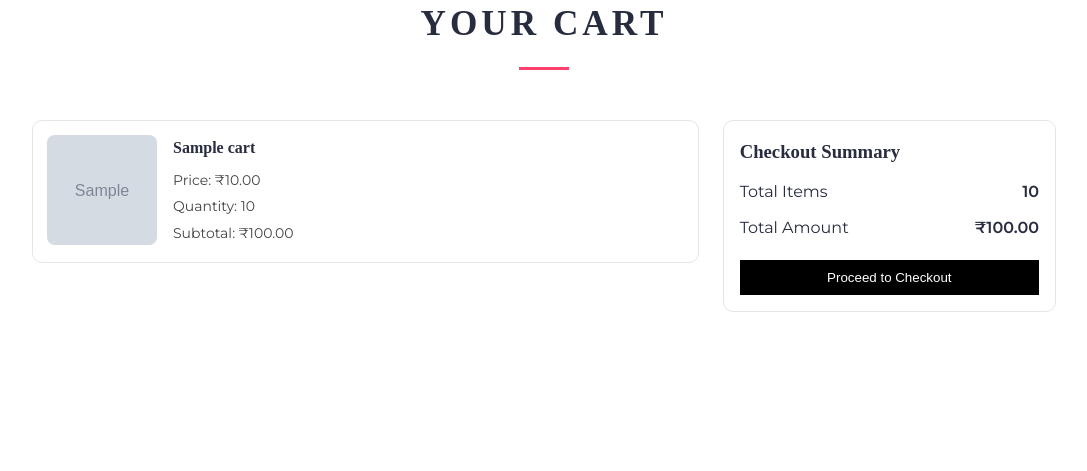
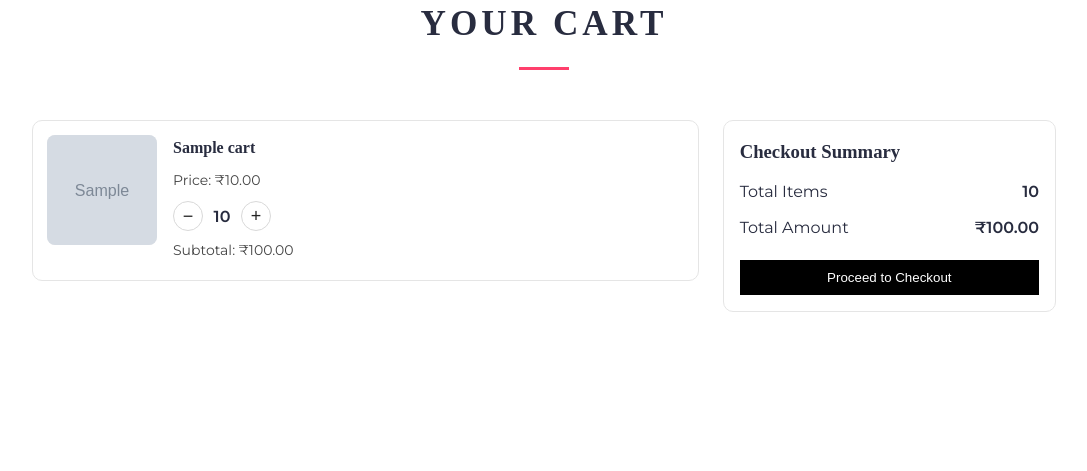
Before and after one commit to JatinTehri/BEE_FINAL_PROJECT, a Node server app: page /cart in a window 1280 px wide. Shown: the part 184-655 px from the top of the page, without its empty margins (96-1183 px from the left). Run offline with Node 20, Linux system fonts and the light colour scheme; a user stored in the database is signed in; tables that the repository leaves empty hold one stand-in row (values such as "Sample post"); grey boxes marked "Sample" are stand-in pictures; some libraries are stand-ins or nearby versions.

Commit message:
Add cart quantity increase/decrease functionality
Agent-Logs-Url: https://github.com/JatinTehri/VybeCopy/sessions/716c229f-ec5f-4e48-966b-6e36286c5f98

Co-authored-by: JatinTehri <194949527+JatinTehri@users.noreply.github.com>

```diff
--- a/public/css/style.css
+++ b/public/css/style.css
@@ -835,6 +835,40 @@ background:transparent;
     margin-bottom: 4px;
 }
 
+.cart-quantity-controls {
+    display: inline-flex;
+    align-items: center;
+    gap: 10px;
+    margin: 6px 0 8px;
+}
+
+.cart-qty-btn {
+    width: 30px;
+    height: 30px;
+    border: 1px solid #d9d9d9;
+    border-radius: 50%;
+    background: #fff;
+    color: #222;
+    font-size: 18px;
+    line-height: 1;
+    cursor: pointer;
+    display: inline-flex;
+    align-items: center;
+    justify-content: center;
+    transition: background 0.2s ease, border-color 0.2s ease;
+}
+
+.cart-qty-btn:hover {
+    background: #f7f7f7;
+    border-color: #c4c4c4;
+}
+
+.cart-quantity-value {
+    min-width: 18px;
+    text-align: center;
+    font-weight: 600;
+}
+
 .cart-summary {
     border: 1px solid #e5e5e5;
     border-radius: 10px;
--- a/views/cart.ejs
+++ b/views/cart.ejs
@@ -26,7 +26,7 @@
         <div class="cart-layout">
             <div class="cart-items-list">
                 <% items.forEach(item => { %>
-                    <div class="cart-item-card">
+                    <div class="cart-item-card" data-product-key="<%= item.productKey %>">
                         <div class="cart-item-image-wrap">
                             <% if (item.image) { %>
                                 <img src="<%= item.image %>" alt="<%= item.name %>" class="cart-item-image">
@@ -37,7 +37,11 @@
                         <div class="cart-item-info">
                             <h3><%= item.name %></h3>
                             <p>Price: ₹<%= item.price.toFixed(2) %></p>
-                            <p>Quantity: <%= item.quantity %></p>
+                            <div class="cart-quantity-controls">
+                                <button type="button" class="cart-qty-btn cart-decrease-btn" aria-label="Decrease quantity">−</button>
+                                <span class="cart-quantity-value"><%= item.quantity %></span>
+                                <button type="button" class="cart-qty-btn cart-increase-btn" aria-label="Increase quantity">+</button>
+                            </div>
                             <p>Subtotal: ₹<%= (item.price * item.quantity).toFixed(2) %></p>
                         </div>
                     </div>
```
Also changed, not shown: public/js/script.js (+48 -0 lines), server.js (+54 -0 lines).
